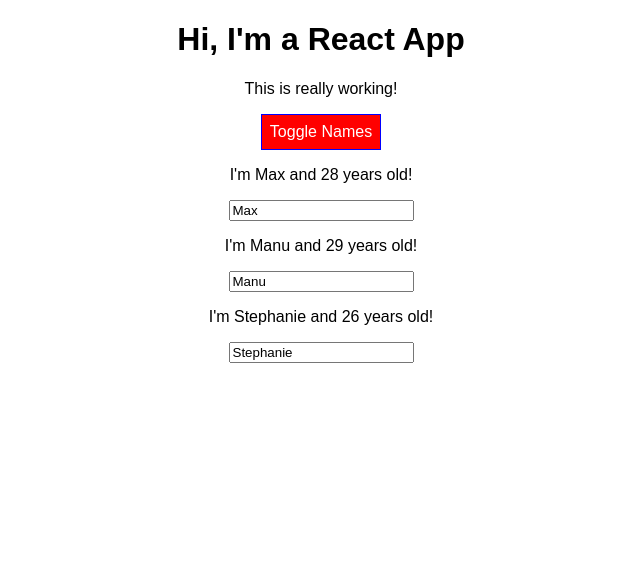
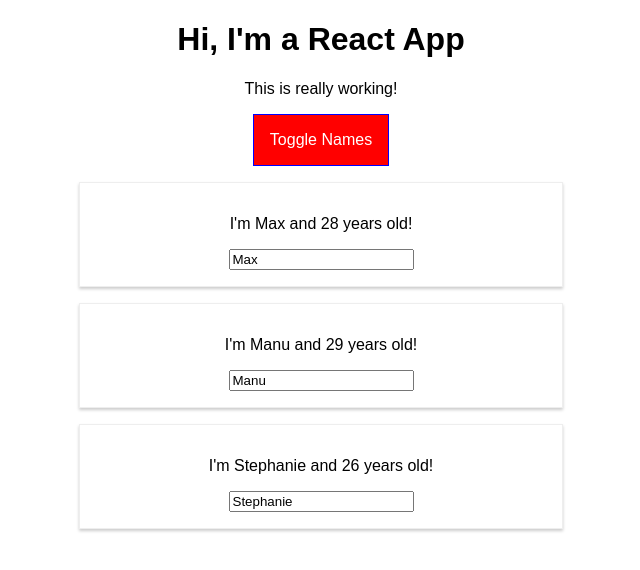
Before and after one commit to jeromy-cannon/ReactTheCompleteGuide, a React app in the folder react-complete-guide/: page / in a window 1280 px wide. Both pictures are taken after a click on the button "Toggle Names". Shown: the top 570 px of the page, without its empty margins (319-959 px from the left). Built offline with nearby package versions, Linux system fonts and the light colour scheme.

Commit message:
finished section 6

```diff
--- a/react-complete-guide/src/App.js
+++ b/react-complete-guide/src/App.js
@@ -48,16 +48,8 @@
   }
 
   render() {
-    const style = {
-      backgroundColor: 'green',
-      color: 'white',
-      font: 'inherit',
-      border: '1px solid blue',
-      padding: '8px',
-      cursor: 'pointer',
-    };
-
     let persons = null;
+    let btnClass = '';
 
     if (this.state.showPersons) {
       persons = (
@@ -72,11 +64,8 @@
           })}
         </div>
       );
-      style.backgroundColor = 'red';
-      style[':hover'] = {
-        backgroundColor: 'salmon',
-        color: 'black'
-      }
+
+      btnClass = styles.Red;
     }
 
     let classes = [];
@@ -93,7 +82,7 @@
         <h1>Hi, I'm a React App</h1>
         <p className={classes.join(' ')}>This is really working!</p>
         <button
-          style={style}
+          className={btnClass}
           onClick={this.togglePersonsHandler}>
           Toggle Names</button>
         {persons}
--- a/react-complete-guide/src/App.module.css
+++ b/react-complete-guide/src/App.module.css
@@ -9,3 +9,25 @@
 .bold {
   font-weight: bold;
 }
+
+.App button {
+  border: 1px solid blue;
+  padding: 16px;
+  background-color: green;
+  font: inherit;
+  color: white;
+}
+
+.App button:hover{
+  background-color: lightgreen;
+  color: black;
+}
+
+.App button.Red{
+  background-color: red;
+}
+
+.App button.Red:hover{
+  background-color: salmon;
+  color: black;
+}
--- a/react-complete-guide/src/Person/Person.css
+++ b/react-complete-guide/src/Person/Person.css
@@ -7,8 +7,8 @@
     text-align: center;
 }
 
-/* @media(min-width: 500px){
+@media(min-width: 500px){
     .Person{
         width: 450px;
     }
-} */
+}
--- a/react-complete-guide/src/Person/Person.js
+++ b/react-complete-guide/src/Person/Person.js
@@ -1,11 +1,9 @@
 import React from 'react';
-import './Person.css';
+import styles from './Person.css';
 
 const person = (props) => {
-  const style = {
-  };
   return (
-    <div className="Person" style={style}>
+    <div className={styles.Person}>
       <p onClick={props.click}>I'm {props.name} and {props.age} years old!</p>
       <p>{props.children}</p>
       <input type="text" onChange={props.changed} value={props.name} />
```
